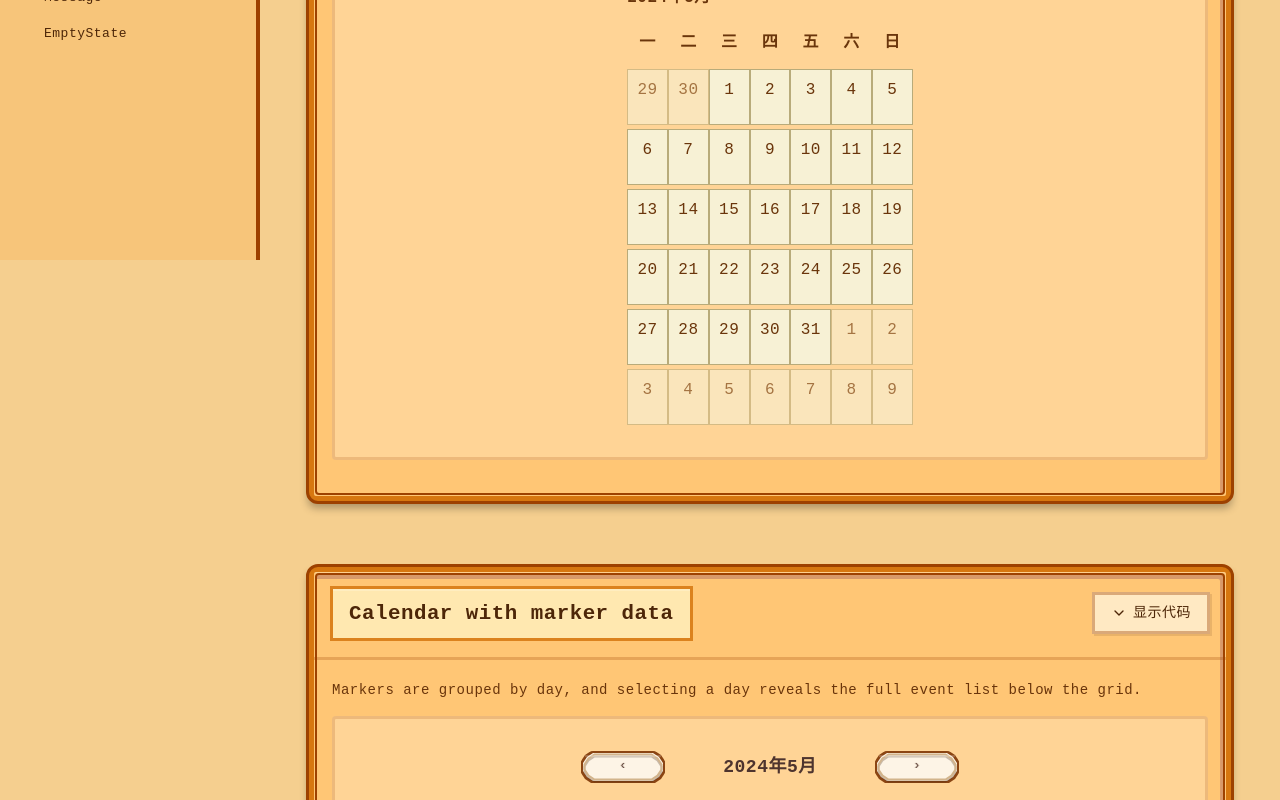
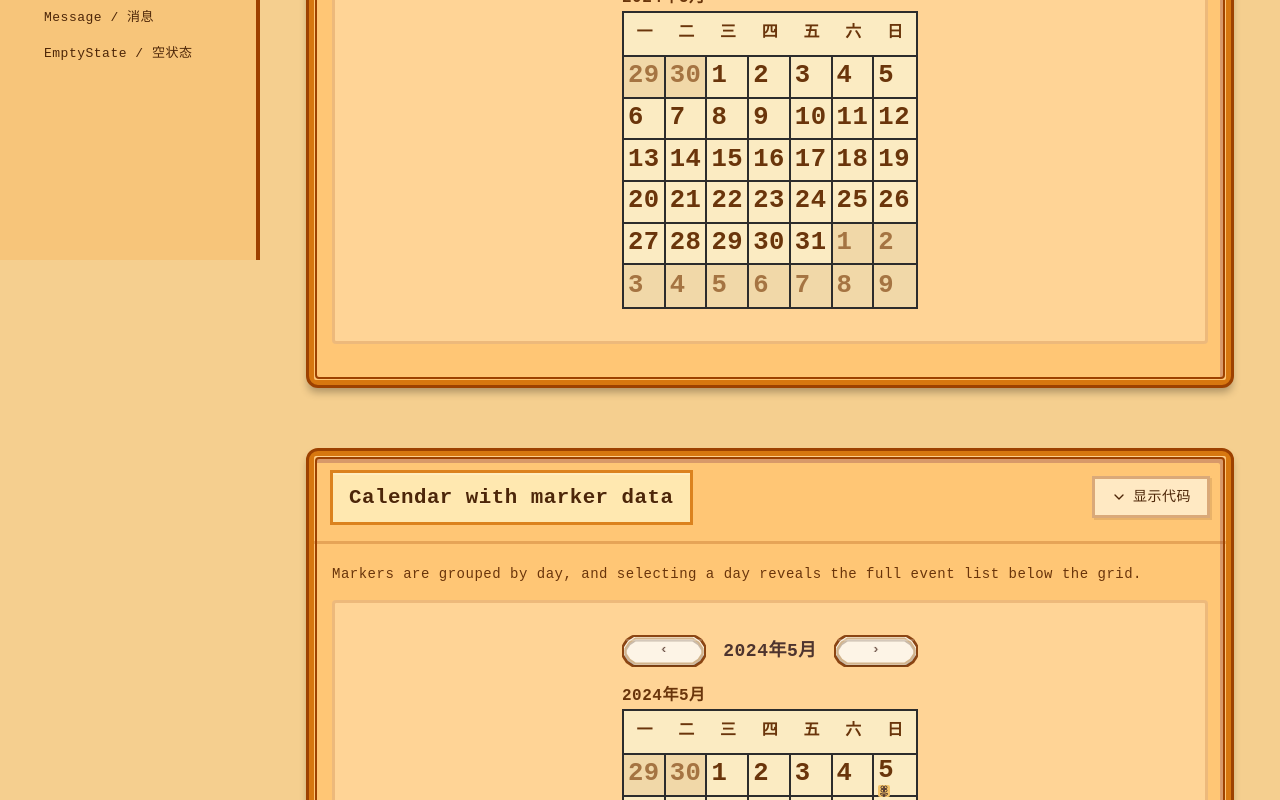
Before and after one commit to a985987819/stardewUi, a React (Vite) app: page /stardewUi/components/calendar in a window 1280 px wide. Shown: the part 540-1340 px from the top of the page. Built offline with nearby package versions, Linux system fonts and the light colour scheme; a web font is replaced by a local one.

Commit message:
perf: 优化  日历组件的样式

```diff
--- a/src/components/layout/Sidebar.tsx
+++ b/src/components/layout/Sidebar.tsx
@@ -14,26 +14,26 @@ interface MenuItem {
 const menuItems: MenuItem[] = [
   {
     path: '/guide',
-    label: 'Guide',
+    label: 'Guide / 指南',
     icon: <Book size={18} />,
   },
   {
     path: '/components',
-    label: 'Components',
+    label: 'Components / 组件',
     icon: <Box size={18} />,
     children: [
-      { path: '/components/button', label: 'Button' },
-      { path: '/components/calendar', label: 'Calendar' },
-      { path: '/components/date-picker', label: 'DatePicker' },
-      { path: '/components/star-date-picker', label: 'StarDatePicker' },
-      { path: '/components/title', label: 'Title' },
-      { path: '/components/card', label: 'Card' },
-      { path: '/components/dialog', label: 'Dialog' },
-      { path: '/components/popup', label: 'Popup' },
-      { path: '/components/typewriter', label: 'Typewriter' },
-      { path: '/components/loading', label: 'Loading' },
-      { path: '/components/message', label: 'Message' },
-      { path: '/components/empty-state', label: 'EmptyState' },
+      { path: '/components/button', label: 'Button / 按钮' },
+      { path: '/components/calendar', label: 'Calendar / 日历' },
+      { path: '/components/date-picker', label: 'DatePicker / 日期选择' },
+      { path: '/components/star-date-picker', label: 'StarDatePicker / 星露谷日期' },
+      { path: '/components/title', label: 'Title / 标题' },
+      { path: '/components/card', label: 'Card / 卡片' },
+      { path: '/components/dialog', label: 'Dialog / 对话框' },
+      { path: '/components/popup', label: 'Popup / 弹窗' },
+      { path: '/components/typewriter', label: 'Typewriter / 打字机' },
+      { path: '/components/loading', label: 'Loading / 加载' },
+      { path: '/components/message', label: 'Message / 消息' },
+      { path: '/components/empty-state', label: 'EmptyState / 空状态' },
     ],
   },
 ]
--- a/src/components/ui/Calendar.module.scss
+++ b/src/components/ui/Calendar.module.scss
@@ -22,48 +22,50 @@
   display: flex;
   flex-wrap: wrap;
   align-items: center;
-  gap: 4px;
-  margin-top: 4px;
+  gap: 2px;
+  margin-top: 2px;
+  width: 100%;
 }
 
 .calendar__marker {
   display: inline-flex;
   align-items: center;
   justify-content: center;
-  min-width: 16px;
-  min-height: 16px;
-  border-radius: 999px;
+  min-width: 12px;
+  min-height: 12px;
+  border-radius: 2px;
   background: #f4c46a;
   color: #4e342e;
   overflow: hidden;
+  font-size: 9px;
 }
 
 .calendar__marker-image {
   display: block;
-  width: 16px;
-  height: 16px;
+  width: 12px;
+  height: 12px;
   object-fit: cover;
+  image-rendering: pixelated;
 }
 
 .calendar__marker-dot {
   display: inline-block;
-  width: 10px;
-  height: 10px;
-  border-radius: 999px;
+  width: 6px;
+  height: 6px;
+  border-radius: 1px;
   background: currentColor;
 }
 
 .calendar__marker-summary {
-  font-size: 12px;
+  font-size: 9px;
   font-weight: 700;
   color: #6d4c41;
 }
 
 .calendar__details {
   padding: 12px;
-  border: 2px solid #b57b33;
-  border-radius: 12px;
-  background: #fff6df;
+  border: 2px solid #2c2c2c;
+  background: #fbebc2;
   color: #4e342e;
 }
 
--- a/src/components/ui/CalendarGrid.module.scss
+++ b/src/components/ui/CalendarGrid.module.scss
@@ -1,6 +1,6 @@
 .calendar-grid {
   display: grid;
-  gap: 0.75rem;
+  gap: 0;
 }
 
 .calendar-grid__header {
@@ -17,42 +17,62 @@
 
 .calendar-grid__grid {
   display: grid;
-  gap: 0.25rem;
+  gap: 0;
+  border: 2px solid #2c2c2c;
 }
 
 .calendar-grid__rowgroup {
   display: grid;
-  gap: 0.25rem;
+  gap: 0;
 }
 
 .calendar-grid__row {
   display: grid;
-  grid-template-columns: repeat(7, minmax(0, 1fr));
+  grid-template-columns: repeat(7, 1fr);
 }
 
 .calendar-grid__weekday {
   padding: 0.5rem 0;
   text-align: center;
   font-weight: 600;
+  border-bottom: 2px solid #2c2c2c;
+  background: #fbebc2;
 }
 
 .calendar-grid__cell {
   min-width: 0;
+
+  aspect-ratio: 1 / 1;
+  border-right: 2px solid #2c2c2c;
+  border-bottom: 2px solid #2c2c2c;
+}
+
+.calendar-grid__cell:nth-child(7n) {
+  border-right: none;
+}
+
+.calendar-grid__row:last-child .calendar-grid__cell {
+  border-bottom: none;
 }
 
 .calendar-grid__button {
-  display: grid;
+  display: flex;
+  flex-direction: column;
+  align-items: flex-start;
+  justify-content: flex-start;
   width: 100%;
-  min-height: 3.5rem;
-  padding: 0.5rem;
-  border: 1px solid #b8ab7a;
-  background: #f7f1d5;
+  height: 100%;
+  min-height: auto;
+  padding: 0.25rem;
+  border: none;
+  background: #fbebc2;
   color: inherit;
   cursor: pointer;
 }
 
 .calendar-grid__button--placeholder {
   cursor: default;
+  background: #e8dcb5;
 }
 
 .calendar-grid__day-number {
@@ -60,18 +80,22 @@
   justify-content: center;
   align-items: center;
   min-height: 1.5rem;
+  font-weight: 600;
+  font-size: 1.6rem;
 }
 
 .calendar-grid__content {
   display: block;
+  width: 100%;
 }
 
 .calendar-grid__cell--outside-month .calendar-grid__button {
   opacity: 0.6;
+  background: #e8dcb5;
 }
 
 .calendar-grid__cell--today .calendar-grid__button {
-  border-color: #d27b2c;
+  background: #fff3cd;
 }
 
 .calendar-grid__cell--disabled .calendar-grid__button,
@@ -82,4 +106,5 @@
 
 .calendar-grid__cell--hidden-outside .calendar-grid__button {
   opacity: 0.35;
+  background: #e8dcb5;
 }
--- a/src/components/ui/DatePicker.module.scss
+++ b/src/components/ui/DatePicker.module.scss
@@ -21,7 +21,6 @@
 .date-picker__cell--selected button,
 .date-picker__cell--range-start button,
 .date-picker__cell--range-end button {
-  border-color: #8f5a24;
   background: #f4c46a;
   color: #4e342e;
 }
@@ -32,5 +31,5 @@
 
 .date-picker__cell--range-start button,
 .date-picker__cell--range-end button {
-  box-shadow: inset 0 0 0 1px #6d4c41;
+  box-shadow: inset 0 0 0 2px #6d4c41;
 }
--- a/src/pages/Home.tsx
+++ b/src/pages/Home.tsx
@@ -6,18 +6,18 @@ import styles from './Home.module.scss'
 
 const features = [
   {
-    title: '丰富的组件',
-    description: '提供多种高质量 UI 组件，覆盖常见业务场景。',
+    title: '像素风组件',
+    description: '围绕按钮、卡片、日历、日期选择器、对话框等基础能力，逐步构建统一的像素风视觉语言。',
     icon: <Package size={28} />,
   },
   {
-    title: 'TypeScript',
-    description: '完整的类型定义，提升项目集成和维护体验。',
+    title: '可直接体验',
+    description: '每个组件都配有独立演示页和示例内容，可以先看效果、再看用法，降低接入和试错成本。',
     icon: <Code size={28} />,
   },
   {
-    title: '完善的文档',
-    description: '提供清晰示例和 API 说明，降低上手成本。',
+    title: '有氛围的界面',
+    description: '适合活动页、游戏感页面和需要风格表达的前端项目，让界面不只可用，也更有记忆点。',
     icon: <BookOpen size={28} />,
   },
 ]
@@ -30,14 +30,14 @@ function StarHomePage() {
           <div className={styles['home-hero-content']}>
             <h1 className={styles['home-title']}>
               StardewValley UI
-              <span className={styles['home-title-badge']}>React 组件库</span>
+              <span className={styles['home-title-badge']}>像素风 UI Kit</span>
             </h1>
             <p className={styles['home-desc']}>
-              一套基于 React 的星露谷风格 UI 组件集合，提供更统一、更有氛围感的界面基础。
+              一个受星露谷气质启发的像素风 UI 组件库。这里提供带有田园感、游戏感和复古界面氛围的组件与 demo，适合用来搭建更有个性的网页和交互页面。
             </p>
             <div className={styles['home-actions']}>
               <Link to="/guide" className={classNames(styles['home-btn'], styles['home-btn-primary'])}>
-                开始使用
+                开始浏览
                 <ArrowRight size={18} />
               </Link>
               <a
@@ -46,7 +46,7 @@ function StarHomePage() {
                 rel="noopener noreferrer"
                 className={classNames(styles['home-btn'], styles['home-btn-secondary'])}
               >
-                GitHub
+                查看 GitHub
               </a>
             </div>
           </div>
```
Also changed, not shown: 1 other file (tests, documents, lock files or other folders).
